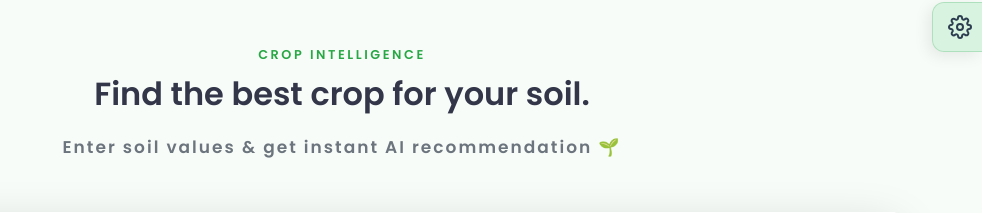
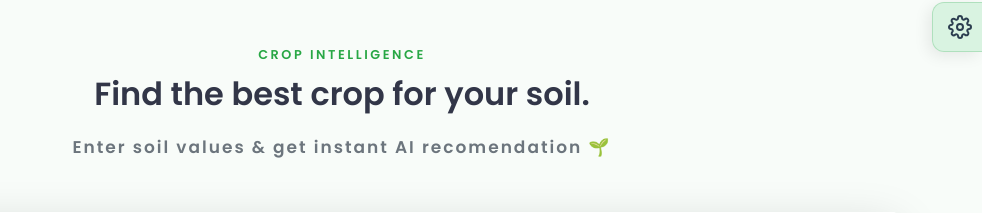
Before and after one commit to ayushmanraj25/Harvestify1, a Flask app: page /crop-recommend in a window 1280 px wide. Shown: the part 118-331 px from the top of the page, without its empty margins (298-1280 px from the left). Run offline with Flask 3, Linux system fonts and the light colour scheme; parts of the project's set-up code (start-up, migrations or seed data) failed here and were passed over; some libraries are stand-ins or nearby versions.

Commit message:
Updated  UI Updated

```diff
--- a/frontend/templates/crop.html
+++ b/frontend/templates/crop.html
@@ -8,7 +8,7 @@
 		<p class="eyebrow text-uppercase mb-2 text-success">Crop intelligence</p>
 		<h2 class="mb-3">Find the best crop for your soil.</h2>
 		<p class="text-muted">
-			Enter soil values & get instant AI recommendation 🌱
+			Enter soil values & get instant AI recomendation 🌱
 		</p>
 	</div>
 
```
